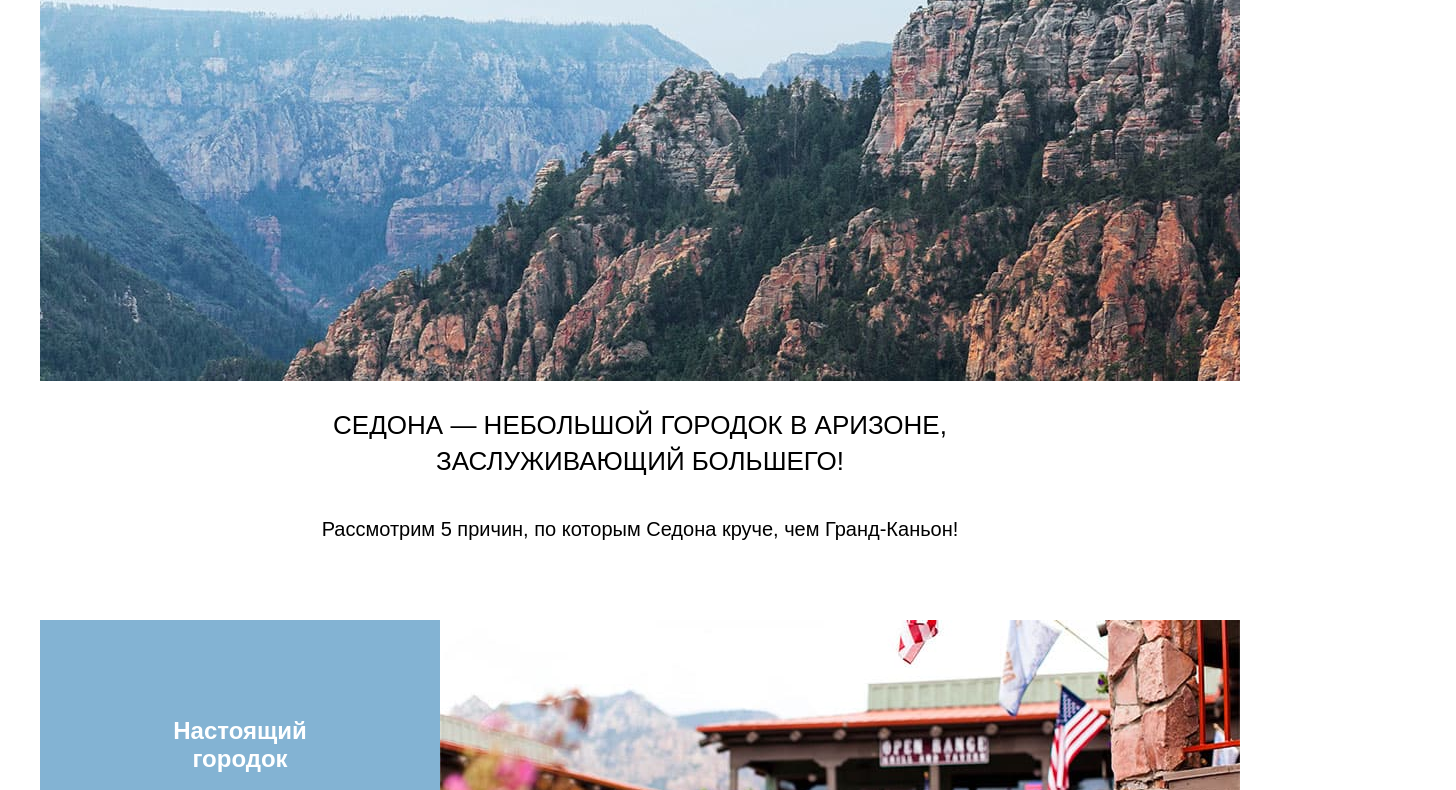
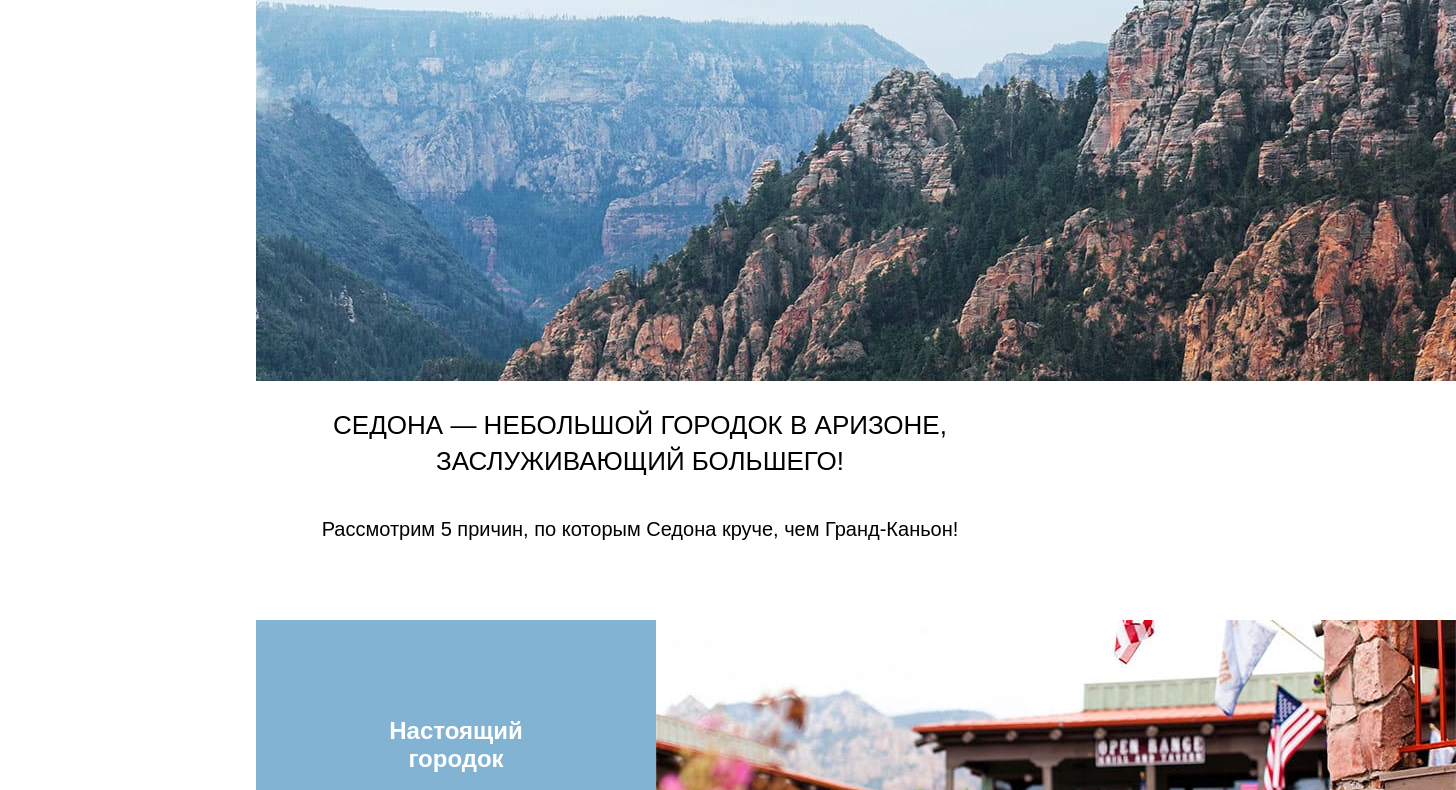
Before and after one commit to htmlacademy-htmlcss/1942515-sedona-33, a plain HTML site: page index.html in a window 1280 px wide. Shown: the part 174-964 px from the top of the page, 1456 px wide, since content can reach past the window. Drawn offline with Linux system fonts and the light colour scheme; files whose address does not match are found by name; a web font is replaced by a local one.

Commit message:
Update styles.css

```diff
--- a/styles/styles.css
+++ b/styles/styles.css
@@ -55,7 +55,7 @@ body {
   flex-direction: column;
   margin: 0 auto;
   width: 1200px;
-  min-height: 100%;
+  max-width: 60%;
 }
 .catalog-wrapper {
   box-shadow: 0px 0px 15px rgba(0, 0, 0, 0.2);
```
